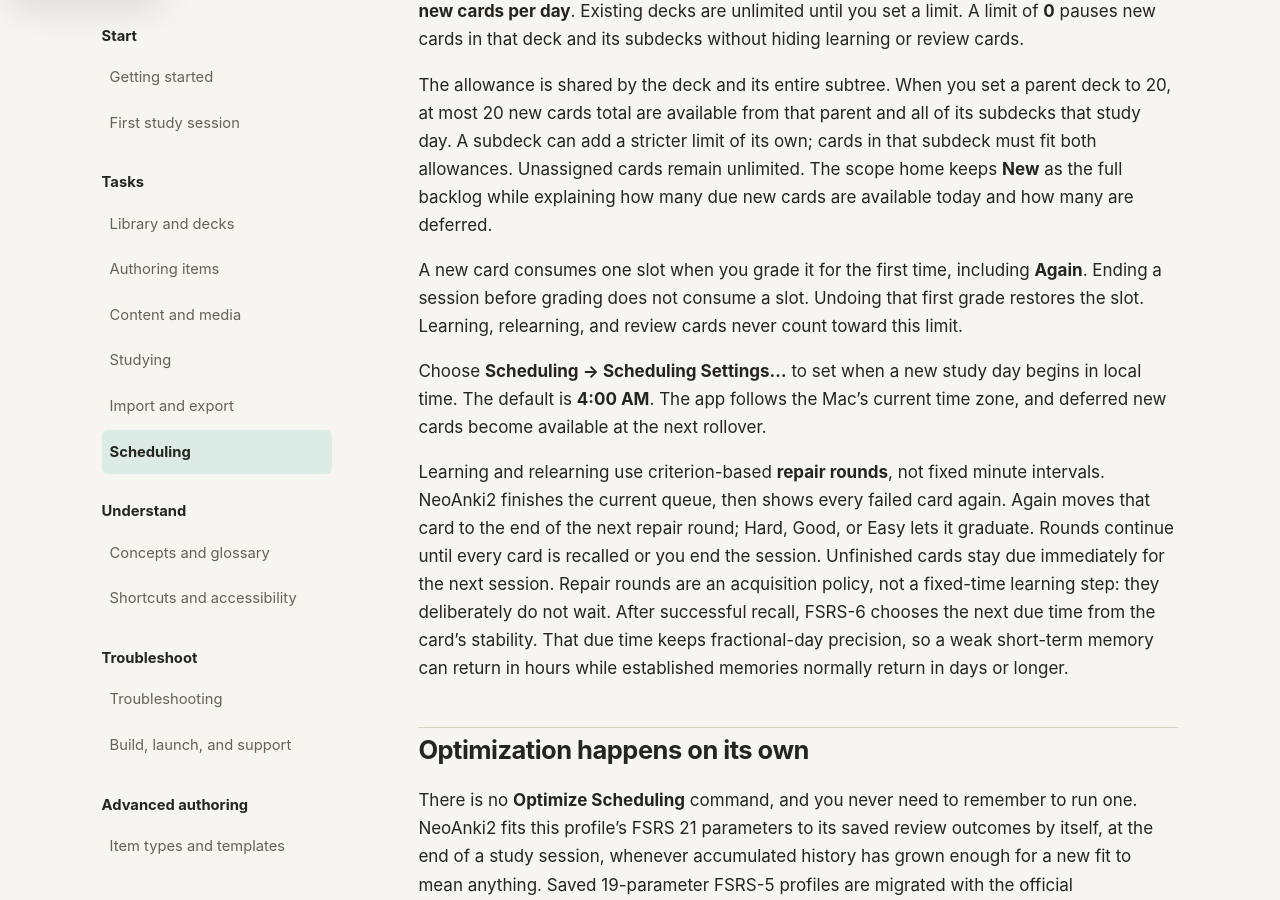
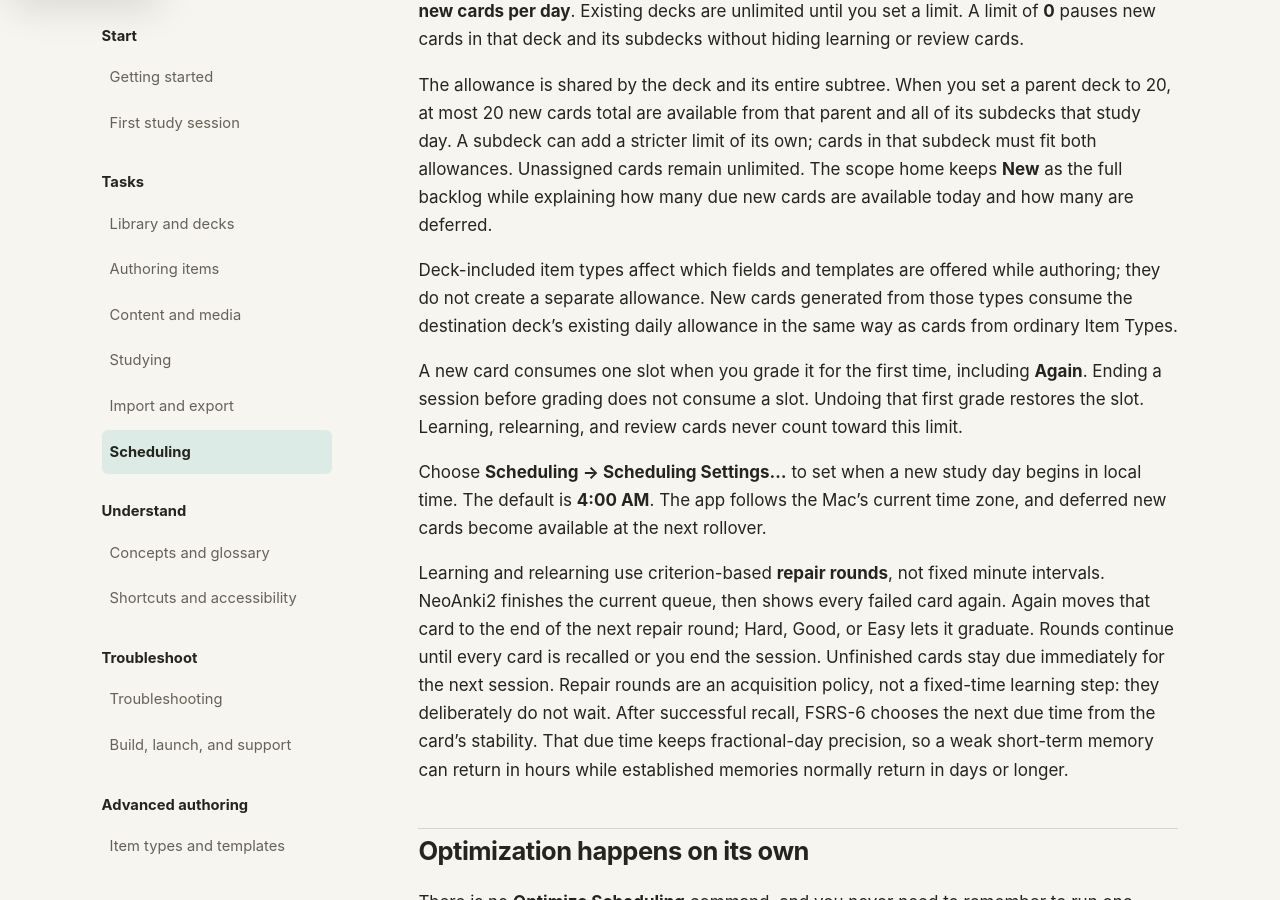
Before and after one commit to neoanki2/neoanki2, a Jekyll site: the page built from docs/user/scheduling.md, in a window 1280 px wide and 900 px high, scrolled down 783 px. Built offline with Jekyll 4.4.1, drawn with Linux system fonts in a browser that asks for light colours.

Commit message:
Clarify included type behavior in guides

```diff
--- a/docs/user/scheduling.md
+++ b/docs/user/scheduling.md
@@ -35,6 +35,11 @@
 own; cards in that subdeck must fit both allowances. Unassigned cards remain
 unlimited. The scope home keeps **New** as the full backlog while explaining
 how many due new cards are available today and how many are deferred.
+
+Deck-included item types affect which fields and templates are offered while
+authoring; they do not create a separate allowance. New cards generated from
+those types consume the destination deck's existing daily allowance in the
+same way as cards from ordinary Item Types.
 
 A new card consumes one slot when you grade it for the first time, including
 **Again**. Ending a session before grading does not consume a slot. Undoing that
```
Also changed, not shown: docs/user/content-and-media.md (+4 -0 lines).
